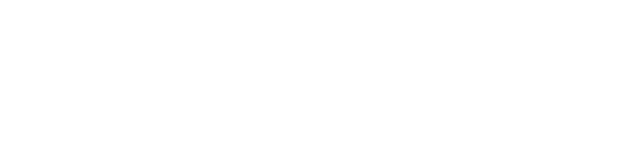
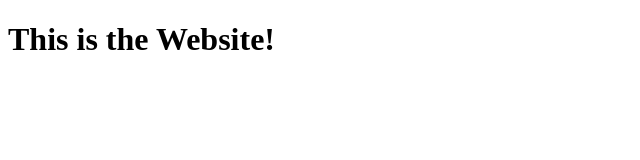
Before and after one commit to Ashleyw27/Sample, a plain HTML site: page index.html in a window 1280 px wide. Shown: the whole page, without its empty margins (0-640 px from the left). Drawn offline with Linux system fonts and the light colour scheme.

Commit message:
added to html

```diff
--- a/index.html
+++ b/index.html
@@ -1,4 +1,9 @@
 <!DOCTYPE html>
 <html>
-    <head></head>
+    <head>
+        <title></title>
+    </head>
+    <body>
+        <h1>This is the Website!</h1>
+    </body>
 </html>
```
